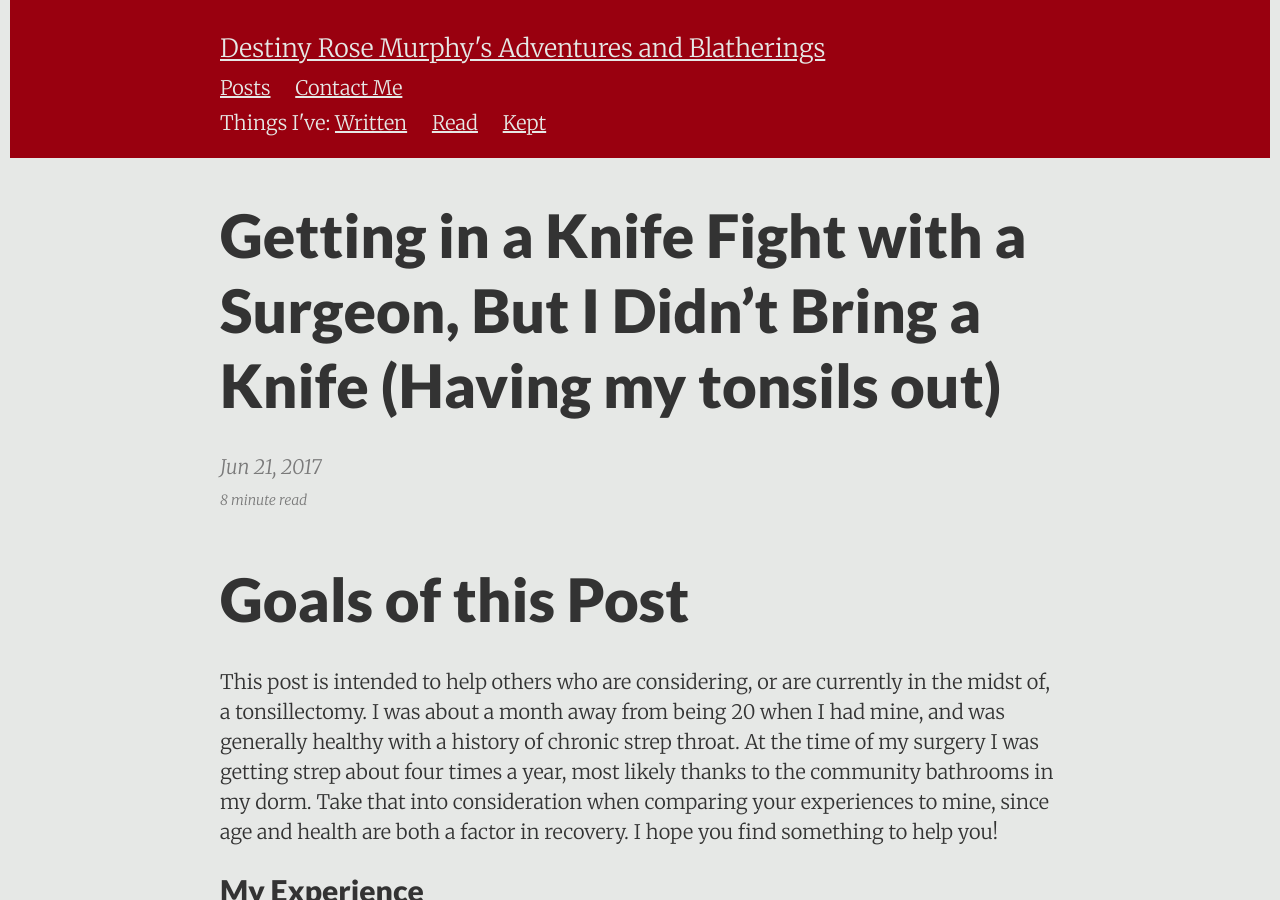
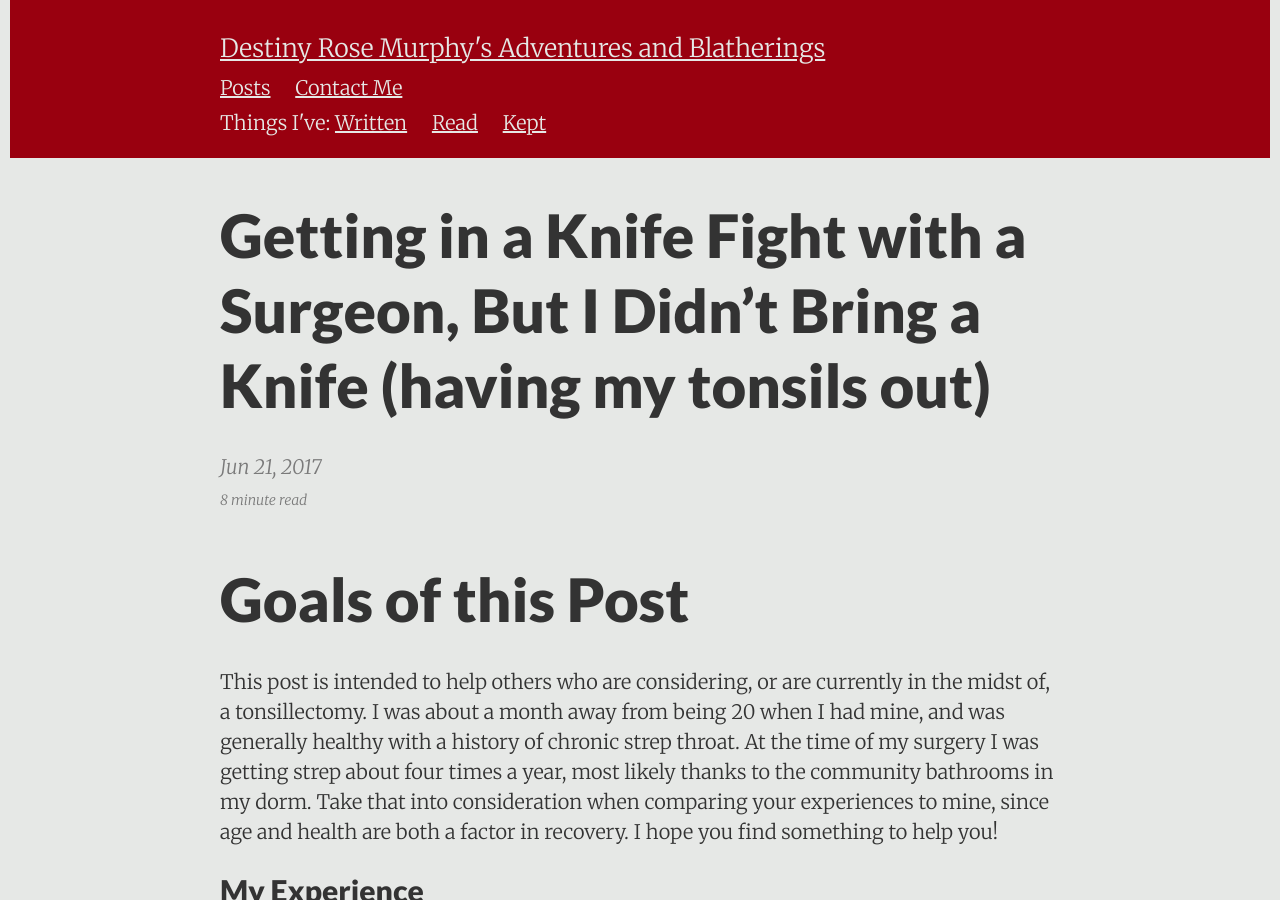
Before and after one commit to DestinyRoseMurphy/DestinyRoseMurphy.github.io, a Jekyll site: the page built from _posts/2017-06-21-tonsils.md, in a window 1280 px wide and 900 px high. Built offline with Jekyll 4.4.1, drawn with Linux system fonts in a browser that asks for light colours.

```diff
--- a/_posts/2017-06-21-tonsils.md
+++ b/_posts/2017-06-21-tonsils.md
@@ -1,6 +1,6 @@
 ---
 layout:     post
-title:      "Getting in a Knife Fight with a Surgeon, But I Didn’t Bring a Knife (Having my tonsils out)"
+title:      "Getting in a Knife Fight with a Surgeon, But I Didn’t Bring a Knife (having my tonsils out)"
 date:       2017-06-21
 summary:    "This is the first post I ever wrote, and it's about me getting stabbed. Please enjoy."
 ---
```
